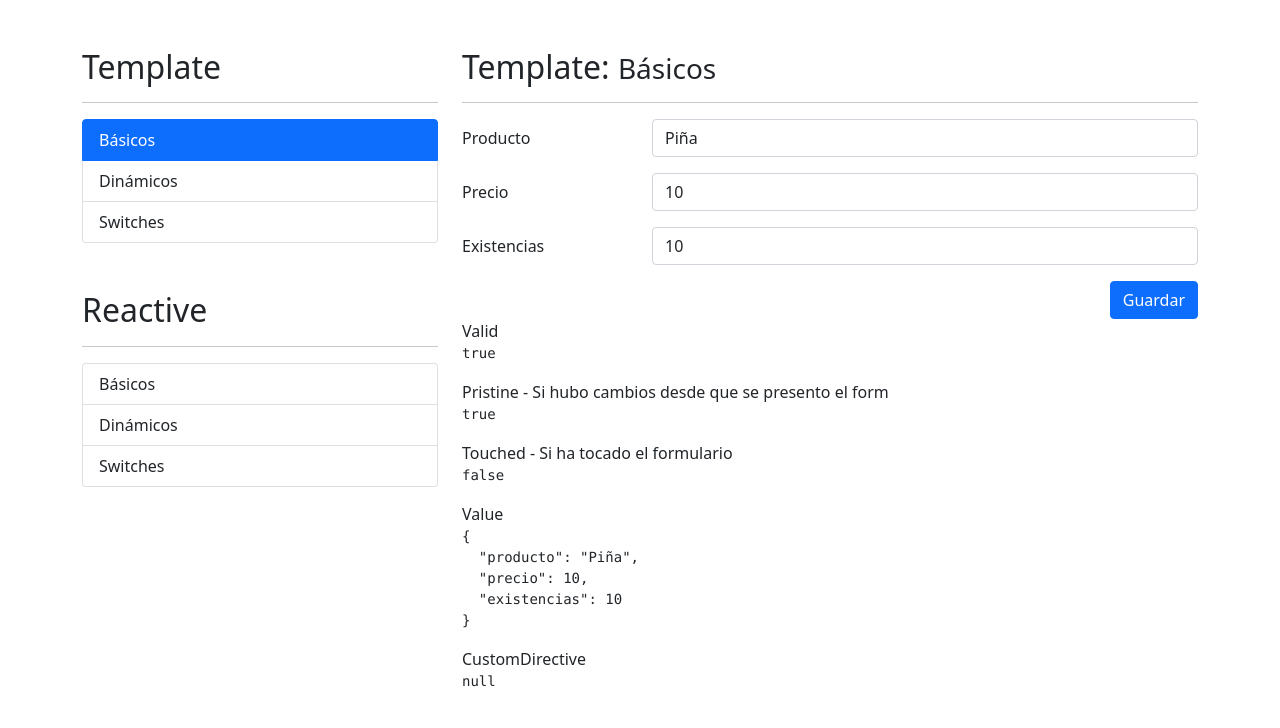
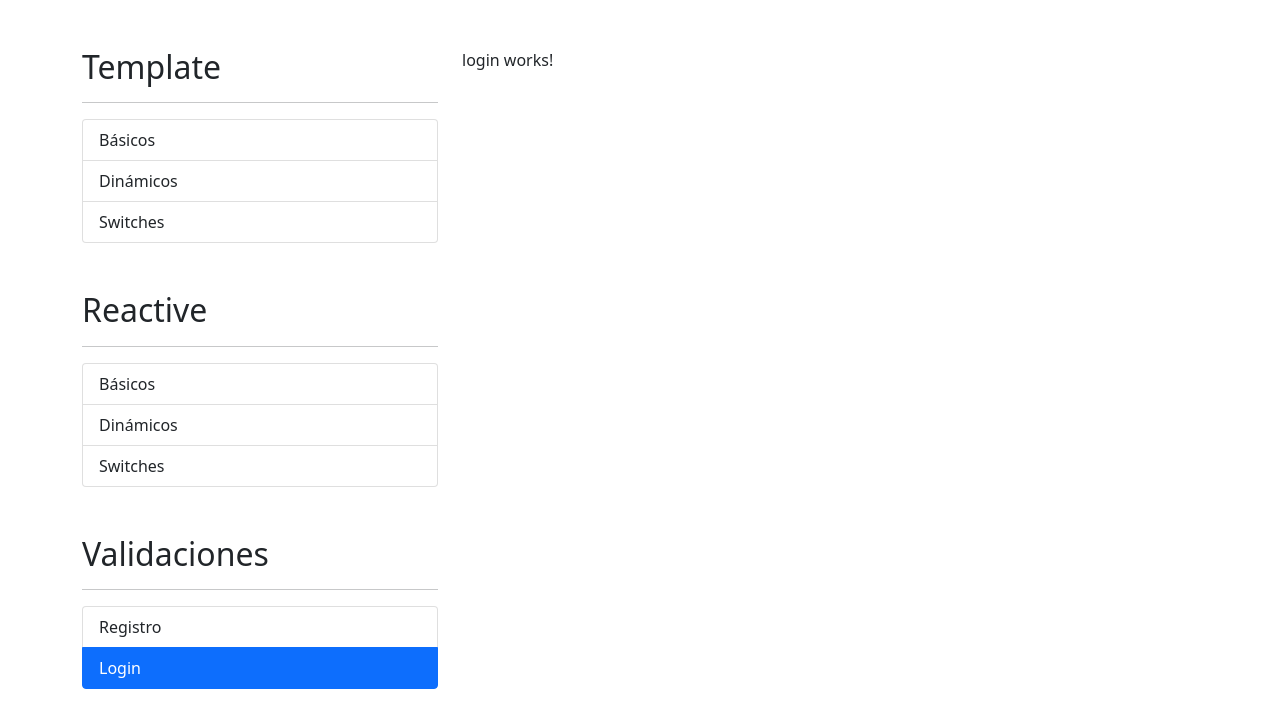
Before and after one commit to theoWald/formulariosApp, an Angular app: page /auth/login in a window 1280 px wide. Before the commit this address led to /template/basicos. Shown: the top 728 px of the page. Built offline with nearby package versions, Linux system fonts and the light colour scheme.

Commit message:
primeros pasos formularios 2.0

```diff
--- a/src/app/app-routing.module.ts
+++ b/src/app/app-routing.module.ts
@@ -12,6 +12,10 @@
     loadChildren: () => import('./reactive/reactive.module').then(m => m.ReactiveModule)
   },
   {
+    path:'auth',
+    loadChildren: () => import('./auth/auth.module').then(m => m.AuthModule)
+  },
+  {
     path: '**',
     redirectTo: 'template'
   }
--- /dev/null
+++ b/src/app/auth/pages/login/login.component.html
@@ -0,0 +1 @@
+<p>login works!</p>
--- /dev/null
+++ b/src/app/auth/pages/login/login.component.ts
@@ -0,0 +1,16 @@
+import { Component, OnInit } from '@angular/core';
+
+@Component({
+  selector: 'app-login',
+  templateUrl: './login.component.html',
+  styles: [
+  ]
+})
+export class LoginComponent implements OnInit {
+
+  constructor() { }
+
+  ngOnInit(): void {
+  }
+
+}
--- /dev/null
+++ b/src/app/auth/pages/registro/registro.component.html
@@ -0,0 +1 @@
+<p>registro works!</p>
--- /dev/null
+++ b/src/app/auth/pages/registro/registro.component.ts
@@ -0,0 +1,16 @@
+import { Component, OnInit } from '@angular/core';
+
+@Component({
+  selector: 'app-registro',
+  templateUrl: './registro.component.html',
+  styles: [
+  ]
+})
+export class RegistroComponent implements OnInit {
+
+  constructor() { }
+
+  ngOnInit(): void {
+  }
+
+}
--- a/src/app/shared/sidemenu/sidemenu.component.html
+++ b/src/app/shared/sidemenu/sidemenu.component.html
@@ -26,3 +26,15 @@
         {{ item.texto }}
     </li>
 </ul>
+
+<h2 class="mt-5">Validaciones</h2>
+<hr>
+
+<ul class="list-group">
+    <li *ngFor="let item of authMenu"
+        class="list-group-item"
+        [routerLink]="[item.ruta]"
+        routerLinkActive="active">
+        {{ item.texto }}
+    </li>
+</ul>
--- a/src/app/shared/sidemenu/sidemenu.component.ts
+++ b/src/app/shared/sidemenu/sidemenu.component.ts
@@ -49,4 +49,15 @@
     }
   ];
 
+  authMenu: MenuItem[] = [
+    {
+      texto: 'Registro',
+      ruta: './auth/registro'
+    },
+    {
+      texto: 'Login',
+      ruta: './auth/login'
+    }
+  ];
+
 }
```
Also changed, not shown: src/app/auth/auth-routing.module.ts (added, +20 -0 lines), src/app/auth/auth.module.ts (added, +19 -0 lines).
